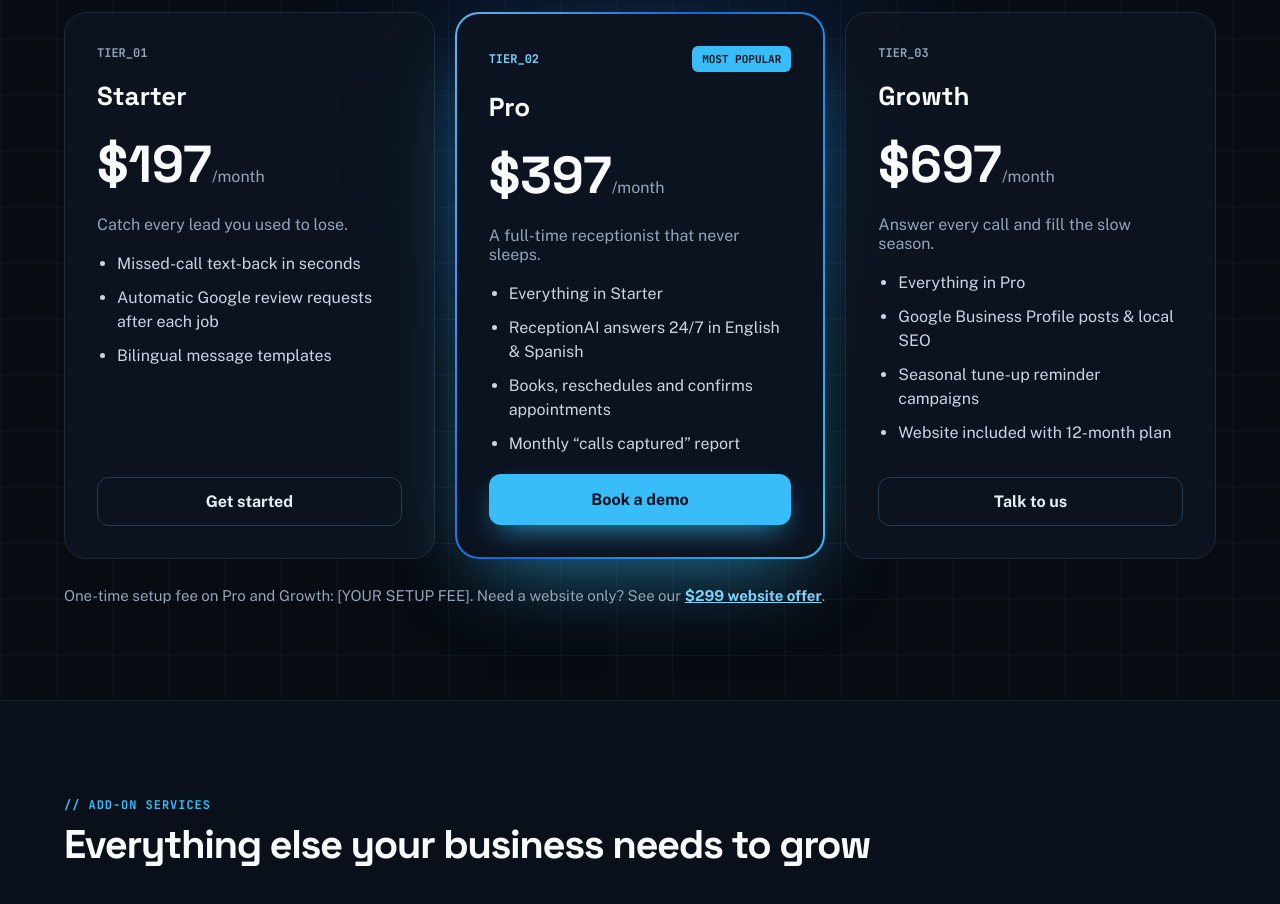
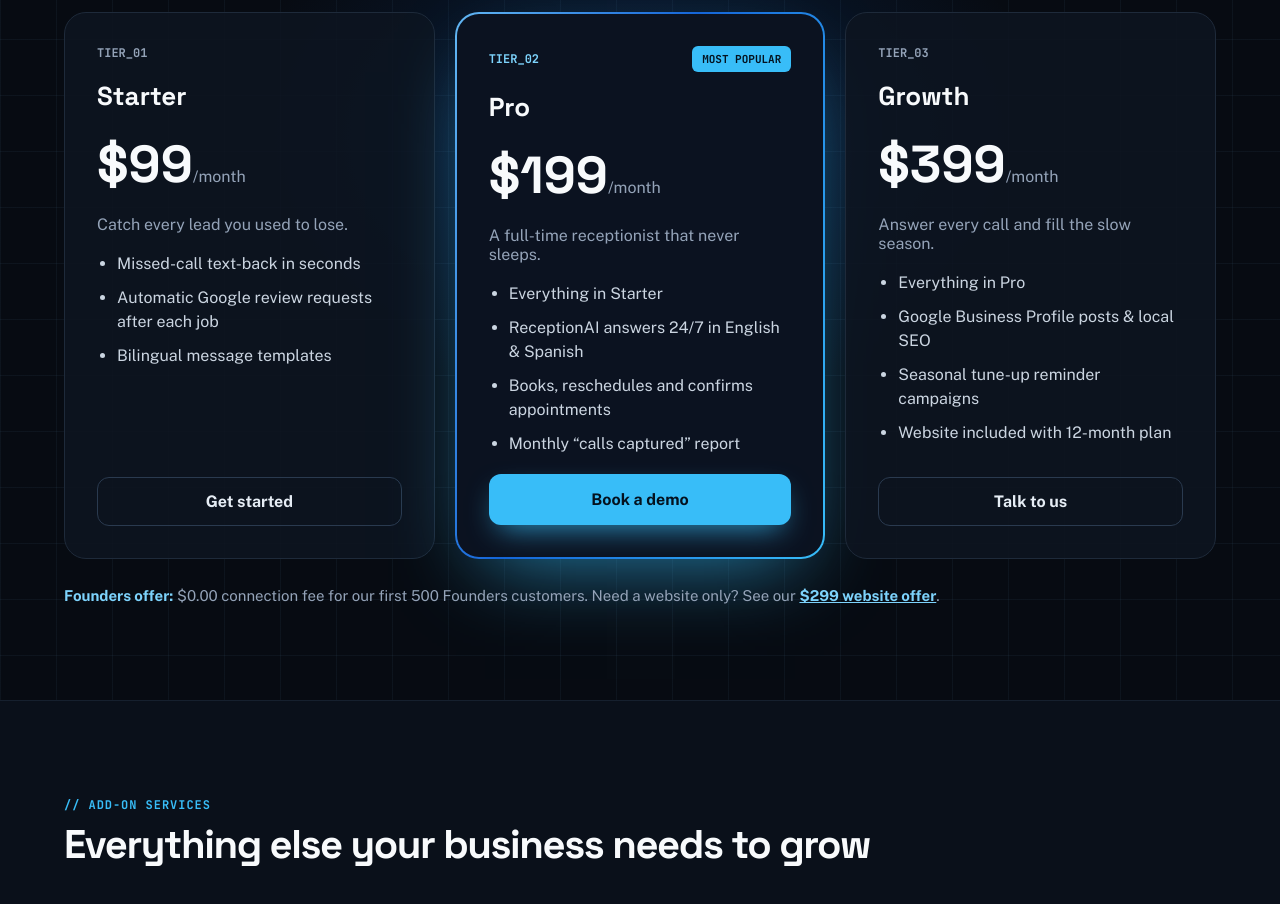
Before and after one commit to carmmarketingcom-web/carmmarketing-site, a plain HTML site: page index.html in a window 1280 px wide. Shown: the part 3300-4204 px from the top of the page. Drawn offline with nearby package versions, Linux system fonts and the light colour scheme.

Commit message:
Update prices to $99/$199/$399 and add $0.00 Founders connection fee
Signed-off-by: CARM <carmmarketing.com@gmail.com>

```diff
--- a/index.html
+++ b/index.html
@@ -271,7 +271,7 @@ img{max-width:100%}
 <div class="cm-card" style="background: rgba(14,21,32,0.85); border: 1px solid #1E2A3A; border-radius: 22px; padding: 32px; display: flex; flex-direction: column; gap: 18px">
 <span style="font-family: 'JetBrains Mono', monospace; font-size: 12px; font-weight: 700; color: #94A3B8">TIER_01</span>
 <h3 style="margin: 0; font-family: 'Space Grotesk', sans-serif; font-size: 26px; color: #F8FAFC">Starter</h3>
-<div><span style="font-family: 'Space Grotesk', sans-serif; font-weight: 700; font-size: 52px; color: #F8FAFC">$197</span><span style="color: #94A3B8">/month</span></div>
+<div><span style="font-family: 'Space Grotesk', sans-serif; font-weight: 700; font-size: 52px; color: #F8FAFC">$99</span><span style="color: #94A3B8">/month</span></div>
 <p style="margin: 0; color: #94A3B8">Catch every lead you used to lose.</p>
 <ul style="margin: 0; padding-left: 20px; display: flex; flex-direction: column; gap: 10px; line-height: 1.5; color: #CBD5E1">
 <li>Missed-call text-back in seconds</li>
@@ -288,7 +288,7 @@ img{max-width:100%}
 <span style="background: #38BDF8; color: #04121F; font-family: 'JetBrains Mono', monospace; font-size: 11px; font-weight: 700; padding: 6px 10px; border-radius: 6px">MOST POPULAR</span>
 </div>
 <h3 style="margin: 0; font-family: 'Space Grotesk', sans-serif; font-size: 26px; color: #F8FAFC">Pro</h3>
-<div><span style="font-family: 'Space Grotesk', sans-serif; font-weight: 700; font-size: 52px; color: #F8FAFC">$397</span><span style="color: #94A3B8">/month</span></div>
+<div><span style="font-family: 'Space Grotesk', sans-serif; font-weight: 700; font-size: 52px; color: #F8FAFC">$199</span><span style="color: #94A3B8">/month</span></div>
 <p style="margin: 0; color: #94A3B8">A full-time receptionist that never sleeps.</p>
 <ul style="margin: 0; padding-left: 20px; display: flex; flex-direction: column; gap: 10px; line-height: 1.5; color: #CBD5E1">
 <li>Everything in Starter</li>
@@ -303,7 +303,7 @@ img{max-width:100%}
 <div class="cm-card" style="background: rgba(14,21,32,0.85); border: 1px solid #1E2A3A; border-radius: 22px; padding: 32px; display: flex; flex-direction: column; gap: 18px">
 <span style="font-family: 'JetBrains Mono', monospace; font-size: 12px; font-weight: 700; color: #94A3B8">TIER_03</span>
 <h3 style="margin: 0; font-family: 'Space Grotesk', sans-serif; font-size: 26px; color: #F8FAFC">Growth</h3>
-<div><span style="font-family: 'Space Grotesk', sans-serif; font-weight: 700; font-size: 52px; color: #F8FAFC">$697</span><span style="color: #94A3B8">/month</span></div>
+<div><span style="font-family: 'Space Grotesk', sans-serif; font-weight: 700; font-size: 52px; color: #F8FAFC">$399</span><span style="color: #94A3B8">/month</span></div>
 <p style="margin: 0; color: #94A3B8">Answer every call and fill the slow season.</p>
 <ul style="margin: 0; padding-left: 20px; display: flex; flex-direction: column; gap: 10px; line-height: 1.5; color: #CBD5E1">
 <li>Everything in Pro</li>
@@ -314,7 +314,7 @@ img{max-width:100%}
 <a href="https://koalendar.com/u/QcG01XjAXIQUqtNJJR2I6wy420H2" style="margin-top: auto; border: 1px solid #2A3A4F; color: #E6EDF5; text-decoration: none; font-weight: 700; padding: 14px; border-radius: 12px; text-align: center">Talk to us</a>
 </div>
 </div>
-<p style="margin: 28px 0 0; color: #94A3B8; font-size: 15px">One-time setup fee on Pro and Growth: [YOUR SETUP FEE]. Need a website only? See our <a href="https://carmmarketing.weebly.com/299-webpage-offer.html" style="font-weight: 700">$299 website offer</a>.</p>
+<p style="margin: 28px 0 0; color: #94A3B8; font-size: 15px"><strong style="color: #7DD3FC">Founders offer:</strong> $0.00 connection fee for our first 500 Founders customers. Need a website only? See our <a href="https://carmmarketing.weebly.com/299-webpage-offer.html" style="font-weight: 700">$299 website offer</a>.</p>
 </div>
 </section>
 
```
